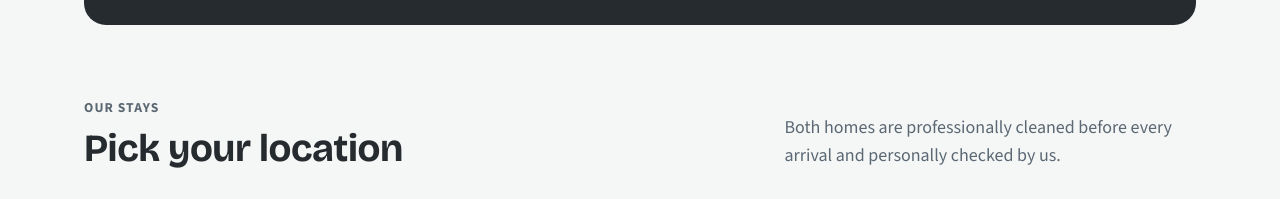
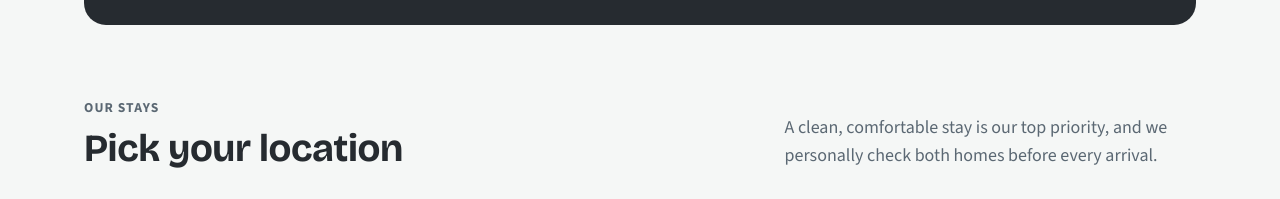
Before and after one commit to zjpproperties/zjpproperties-site, a plain HTML site: page index.html in a window 1280 px wide. Shown: the part 788-987 px from the top of the page. Drawn offline with nearby package versions, Linux system fonts and the light colour scheme.

Commit message:
Homepage: clean and comfortable stay wording
Co-Authored-By: Claude Opus 5.5 <noreply@anthropic.com>
Claude-Session: https://claude.ai/code/session_0164WnZBCCBhqfnZ1mpMQ6R6

```diff
--- a/index.html
+++ b/index.html
@@ -73,7 +73,7 @@
     <div class="wrap">
       <div class="section-head">
         <div><div class="kicker">Our stays</div><h2>Pick your location</h2></div>
-        <p>Both homes are professionally cleaned before every arrival and personally checked by us.</p>
+        <p>A clean, comfortable stay is our top priority, and we personally check both homes before every arrival.</p>
       </div>
       <div class="stays">
         <article class="stay is-ybh" id="yellow-brick-home">
```
